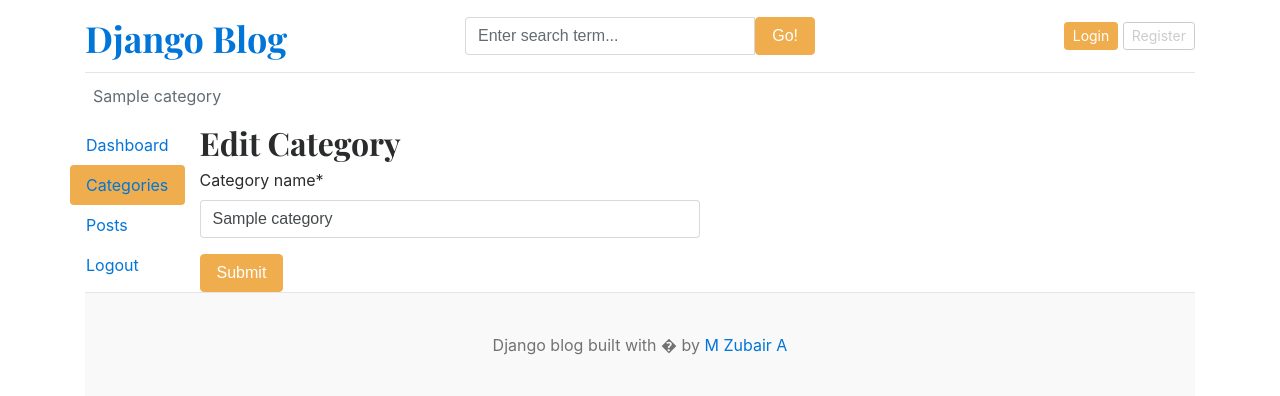
After one commit to zubairwardak/Django-Blog, a Django app: page /dashboard/categories/edit/1/ in a window 1280 px wide. The commit adds this page. Shown: the top 396 px of the page. Run offline with Django 5.2, Linux system fonts and the light colour scheme; tables that the repository leaves empty hold one stand-in row (values such as "Sample post"); parts of the project's set-up code (start-up, migrations or seed data) failed here and were passed over; some libraries are stand-ins or nearby versions.

Commit message:
Edit Category Setup

```diff
--- a/dashboards/urls.py
+++ b/dashboards/urls.py
@@ -4,5 +4,6 @@ from . import views
 urlpatterns = [
     path('', views.dashboard, name='dashboard'),
     path('categories/', views.categories, name='categories'),
-    path('categories/add/', views.add_category, name="add_category")
+    path('categories/add/', views.add_category, name="add_category"),
+    path('categories/edit/<int:pk>/', views.edit_category , name="edit_category")
 ]
--- a/dashboards/views.py
+++ b/dashboards/views.py
@@ -1,4 +1,4 @@
-from django.shortcuts import render
+from django.shortcuts import get_object_or_404, redirect, render
 from blogs.models import Category , Blog
 from django.contrib.auth.decorators import login_required
 from .forms import CategoryForm
@@ -20,9 +20,29 @@ def categories (request):
     return render(request, 'dashboard/categories.html')
 
 def add_category(request):
+    if request.method == 'POST':
+        form = CategoryForm(request.POST)
+        if form.is_valid():
+            form.save()
+            return redirect('categories')
+
     form = CategoryForm()
     context = {
         'form' : form,
     }
 
     return render(request, 'dashboard/add_category.html', context)
+
+def edit_category(request, pk):
+    category = get_object_or_404(Category, pk=pk)
+    if request.method == 'POST':
+        form = CategoryForm(request.POST, instance=category)
+        if form.is_valid():
+            form.save()
+            return redirect('categories')
+    form = CategoryForm(instance=category)
+    context = {
+        'form' : form,
+        'category' : category,
+    }
+    return render(request, 'dashboard/edit_category.html', context)
--- a/templates/dashboard/categories.html
+++ b/templates/dashboard/categories.html
@@ -29,7 +29,7 @@
                         <td>{{ cat.created_at }}</td>
                         <td>{{ cat.updated_at }}</td>
                         <td>
-                            <a href=""><i class="fa fa-edit text-success"></i></a>
+                            <a href="{% url 'edit_category' cat.id %}"><i class="fa fa-edit text-success"></i></a>
                             &nbsp;
                             <a href=""><i class="fa fa-trash text-danger"></i></a>
                         </td>
--- /dev/null
+++ b/templates/dashboard/edit_category.html
@@ -0,0 +1,26 @@
+{% extends 'base.html' %}
+
+
+
+{% block content %}
+{% load crispy_forms_tags %}
+<div class="row">
+    <!-- Left sidebar  -->
+      <!-- Load sidebar here -->
+     {%  include 'dashboard/sidebar.html'%}
+
+    <!-- Right side content -->
+        <div class="col-md-9">
+            <h2> Edit Category</h2>
+
+            <form action="{% url 'edit_category' category.id %}" method="POST" style="width: 500px;">
+                {% csrf_token %}
+                {{form | crispy }}
+
+                <button type="submit" class="btn btn-warning">Submit</button>
+            </form>
+
+        </div>
+</div>
+
+{% endblock %}
```
